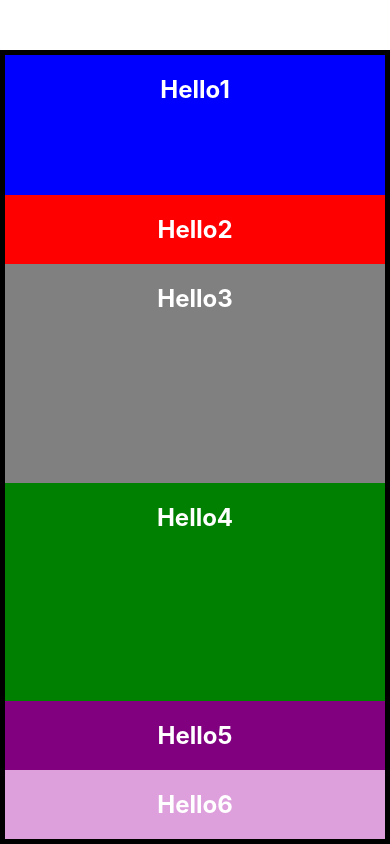
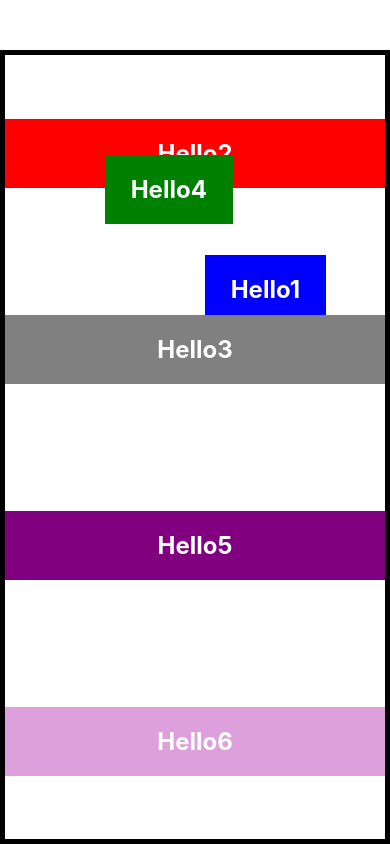
Before and after one commit to hafiscp/ReactNative, a React Native app: screen / in a window 390 px wide. Built offline with nearby package versions, Linux system fonts and the light colour scheme.

Commit message:
absolute - relative

```diff
--- a/App.js
+++ b/App.js
@@ -1,5 +1,5 @@
 import React from "react";
-import { View, StyleSheet, Text,ScrollView } from "react-native";
+import { View, StyleSheet, Text, ScrollView } from "react-native";
 import Box from "./components/Box";
 import MobileLearn from "./components/MobileLearn";
 import Greet from "./components/Greet";
@@ -13,12 +13,32 @@ export default function App() {
       {/* <DarkMode /> */}
       {/* <Greet name="Hafis" /> */}
       {/* <Greet name="My Friend" /> */}
-        <Box style={{backgroundColor:"blue", height:140}}> Hello1 </Box>
-        <Box style={{backgroundColor:"red", }}> Hello2 </Box>
-        <Box style={{backgroundColor:"grey", flexGrow:1}}> Hello3 </Box>
-        <Box style={{backgroundColor:"green",flexGrow:1}}> Hello4 </Box>
-        <Box style={{backgroundColor:"purple"}}> Hello5 </Box>
-        <Box style={{backgroundColor:"plum"}}> Hello6 </Box>
+      <Box
+        style={{
+          backgroundColor: "blue",
+          position: "absolute",
+          top: 200,
+          left: 200,
+        }}
+      >
+        {" "}
+        Hello1{" "}
+      </Box>
+      <Box style={{ backgroundColor: "red" }}> Hello2 </Box>
+      <Box style={{ backgroundColor: "grey" }}> Hello3 </Box>
+      <Box
+        style={{
+          backgroundColor: "green",
+          position: "absolute",
+          top: 100,
+          left: 100,
+        }}
+      >
+        {" "}
+        Hello4{" "}
+      </Box>
+      <Box style={{ backgroundColor: "purple" }}> Hello5 </Box>
+      <Box style={{ backgroundColor: "plum" }}> Hello6 </Box>
     </View>
     // </ScrollView>
   );
@@ -36,8 +56,7 @@ const styles = StyleSheet.create({
     // rowGap:10,
     // columnGap:10,
     marginTop: 50,
-    borderWidth:5,
-    borderColor:"black"
+    borderWidth: 5,
+    borderColor: "black",
   },
-
 });
```
Lines whose indentation alone changed are shown as unchanged.
